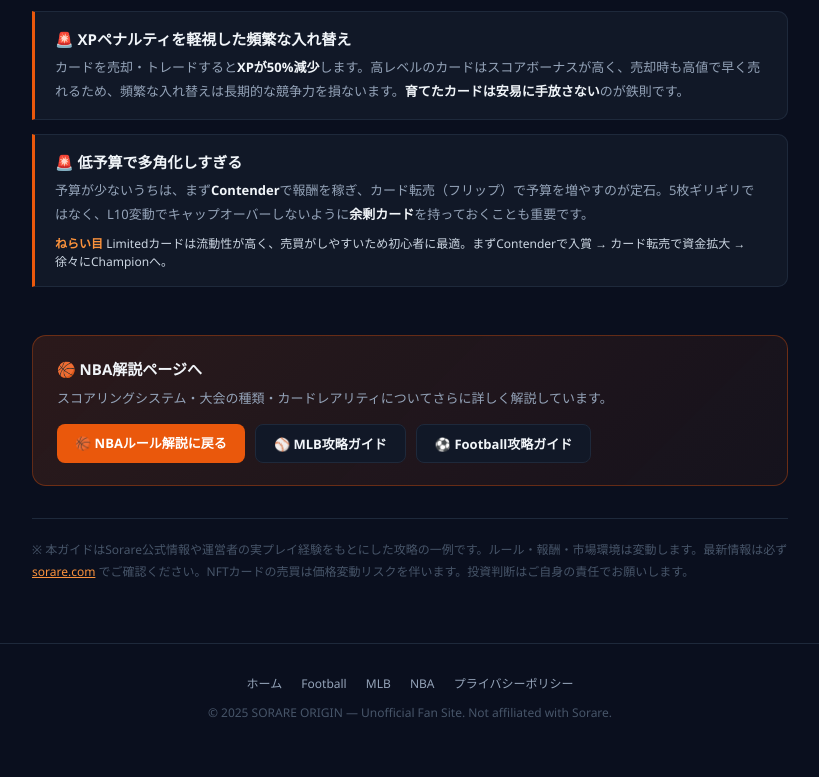
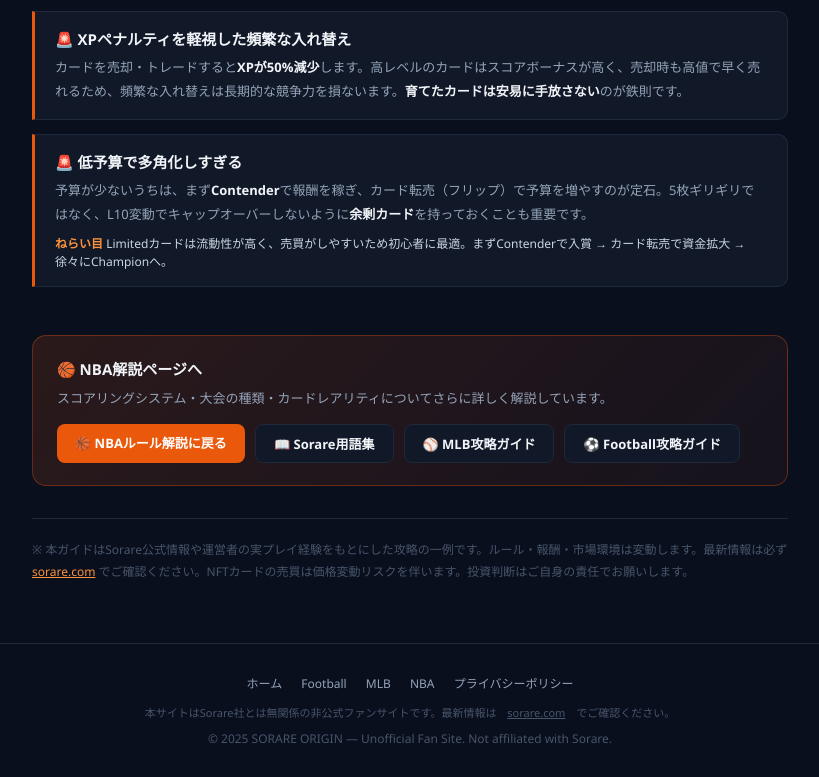
Before and after one commit to sirius-sports/sorare-origin, a website: page nba-strategy.html in a window 1280 px wide. Shown: the part 3550-4327 px from the top of the page, without its empty margins (230-1049 px from the left). Before the commit the page ends 4301 px from the top, so only its background shows below. Drawn offline with Linux system fonts and the light colour scheme.

Commit message:
Add files via upload

```diff
--- a/nba-strategy.html
+++ b/nba-strategy.html
@@ -307,6 +307,7 @@
     <div class="cta-desc">スコアリングシステム・大会の種類・カードレアリティについてさらに詳しく解説しています。</div>
     <div class="cta-btns">
       <a class="cta-btn cta-primary" href="nba.html">🏀 NBAルール解説に戻る</a>
+      <a class="cta-btn cta-ghost" href="glossary.html">📖 Sorare用語集</a>
       <a class="cta-btn cta-ghost" href="mlb-strategy.html">⚾ MLB攻略ガイド</a>
       <a class="cta-btn cta-ghost" href="football-strategy.html">⚽ Football攻略ガイド</a>
     </div>
@@ -323,7 +324,8 @@
   <a href="mlb.html">MLB</a>
   <a href="nba.html">NBA</a>
   <a href="privacy.html">プライバシーポリシー</a>
-  <div style="margin-top:12px; color:var(--text3);">© 2025 SORARE ORIGIN — Unofficial Fan Site. Not affiliated with Sorare.</div>
+  <div style="margin-top:12px; font-size:11px; color:var(--text3); line-height:1.7;">本サイトはSorare社とは無関係の非公式ファンサイトです。最新情報は <a href="https://sorare.com" target="_blank" rel="noopener" style="color:var(--text3); text-decoration:underline;">sorare.com</a> でご確認ください。</div>
+  <div style="margin-top:8px; color:var(--text3);">© 2025 SORARE ORIGIN — Unofficial Fan Site. Not affiliated with Sorare.</div>
 </footer>
 
 <script>document.addEventListener('contextmenu', e => e.preventDefault());</script>
```
Also changed, not shown: football-strategy.html (+2 -1 lines), glossary.html (+2 -1 lines), mlb-strategy.html (+3 -2 lines), privacy.html (+2 -1 lines).
